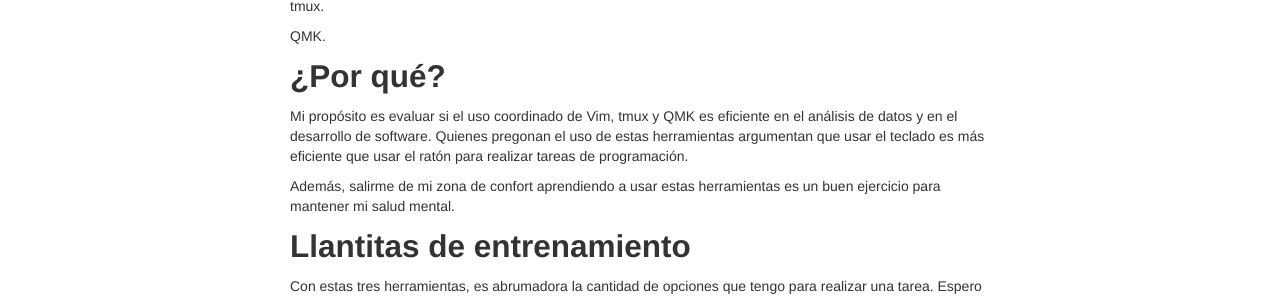
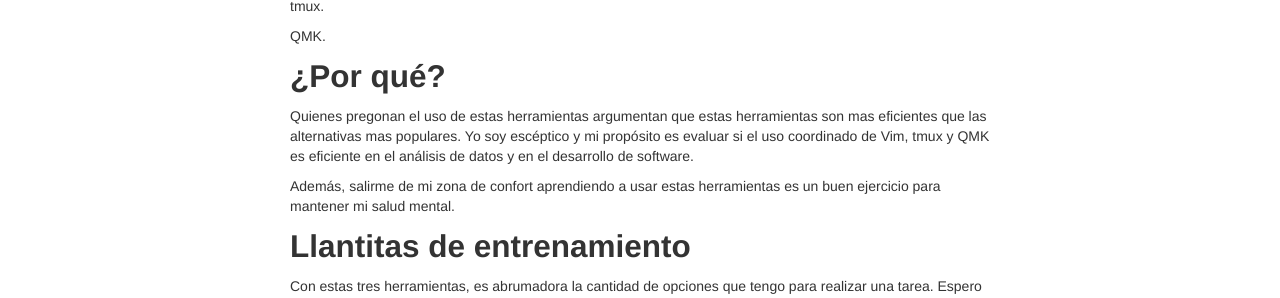
Before and after one commit to LizethMReyes/islasgeci.github.io, a Jekyll site: the page built from _posts/2021-11-09-trifecta.md, in a window 1280 px wide. Shown: the part 206-504 px from the top of the page. Built offline with Jekyll 4.4.1, drawn with Linux system fonts in a browser that asks for light colours.

Commit message:
✍️ Edit

```diff
--- a/_posts/2021-11-09-trifecta.md
+++ b/_posts/2021-11-09-trifecta.md
@@ -15,9 +15,9 @@
 
 ## ¿Por qué?
 
-Mi propósito es evaluar si el uso coordinado de Vim, tmux y QMK es eficiente en el análisis de datos y en el desarrollo
-de software. Quienes pregonan el uso de estas herramientas argumentan que usar el teclado es más eficiente que usar el
-ratón para realizar tareas de programación.
+Quienes pregonan el uso de estas herramientas argumentan que estas herramientas son mas eficientes que las alternativas mas populares.
+Yo soy escéptico y mi propósito es evaluar si el uso coordinado de Vim, tmux y QMK es eficiente en el análisis de datos y en el desarrollo
+de software.
 
 Además, salirme de mi zona de confort aprendiendo a usar estas herramientas es un buen ejercicio para mantener mi salud
 mental.
```
